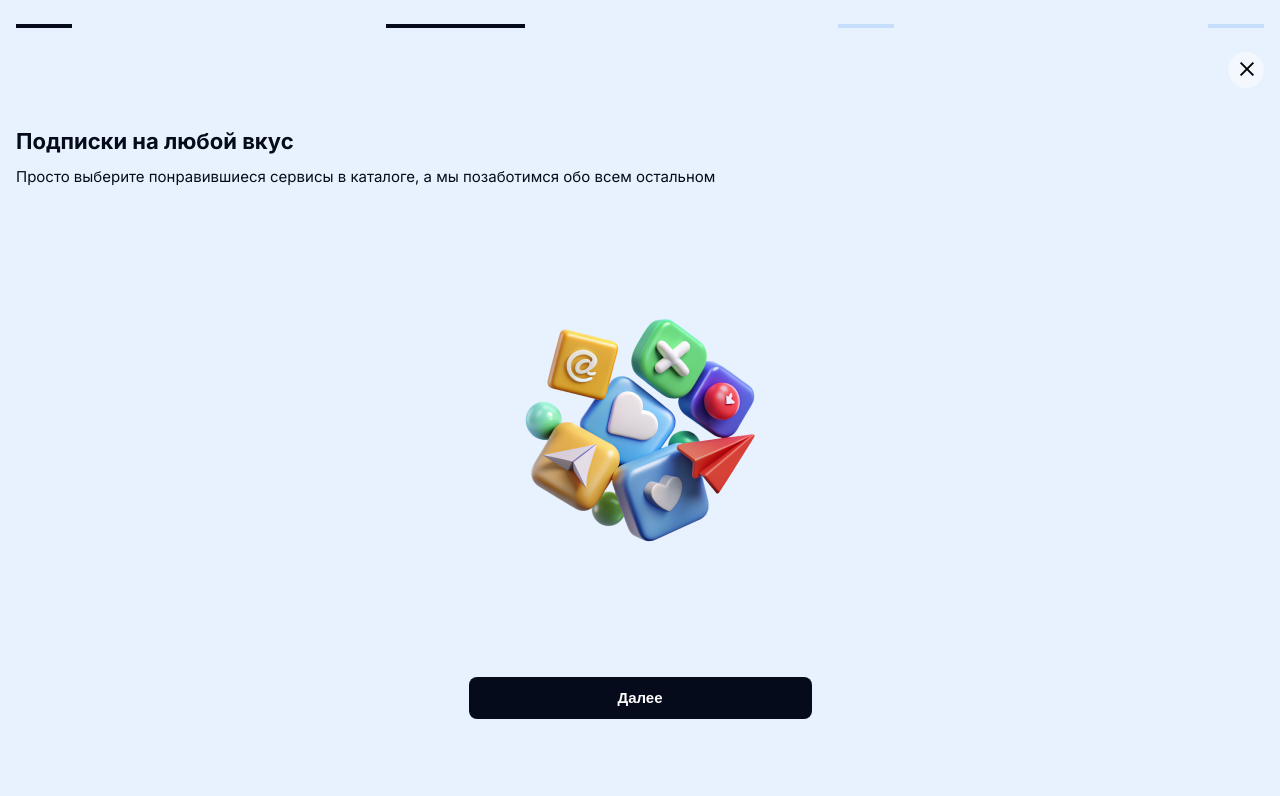
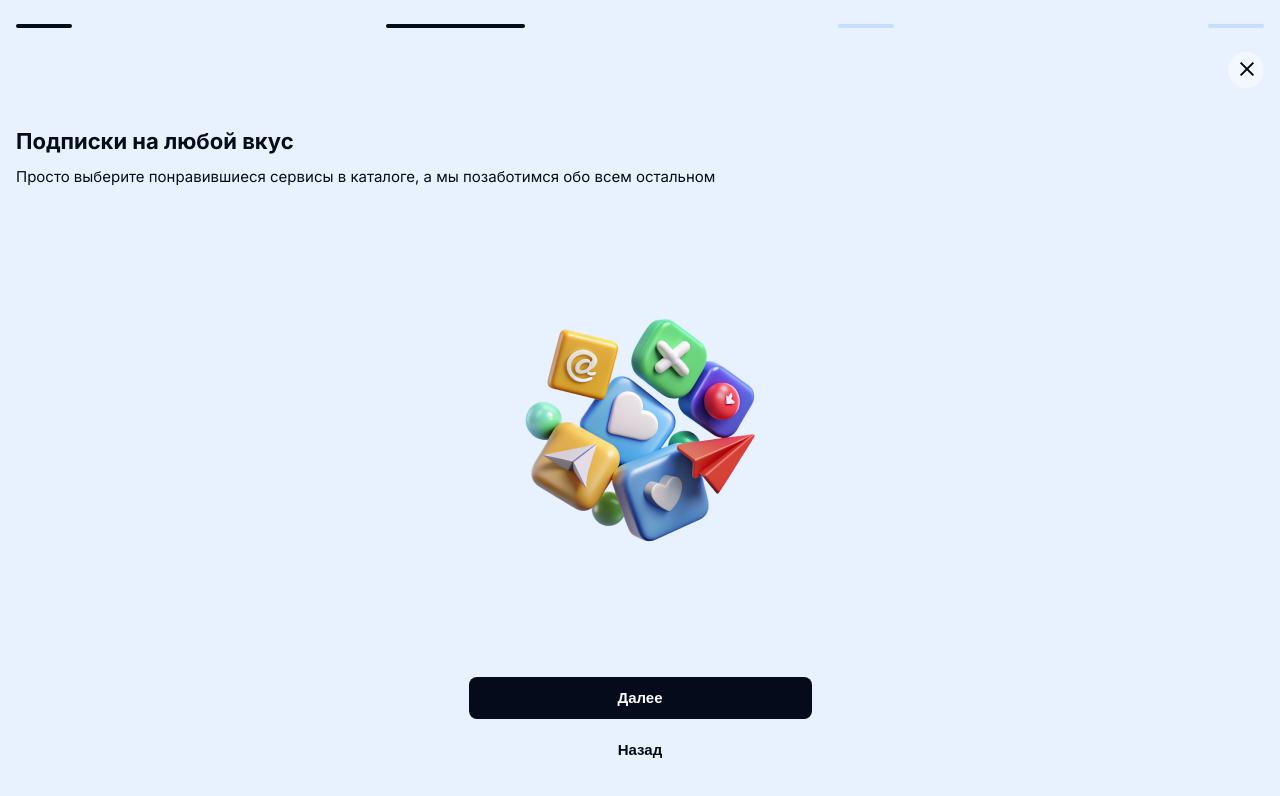
Before and after one commit to AntonKarpukhin/pay2u, a React (Vite) app: page /onboarding in a window 1280 px wide. Both pictures are taken after a click on the button 496 px from the left and 26 px from the top of the page. Shown: the top 796 px of the page. Built offline with nearby package versions, Linux system fonts and the light colour scheme.

Commit message:
fix4/onboarding page. add new button.

```diff
--- a/src/components/onboarding-button/onboarding-button.module.css
+++ b/src/components/onboarding-button/onboarding-button.module.css
@@ -10,5 +10,15 @@
 	line-height: 120%;
 	color: var(--white-color);
 	margin: 0 auto;
+
+}
+
+.OnboardingButtonPlus {
 	margin-top: 107px;
 }
+
+.OnboardingButtonMinus {
+	background-color: transparent;
+	color: var(--black-color);
+	margin-top: 10px;
+}
--- a/src/components/onboarding-button/onboarding-button.props.ts
+++ b/src/components/onboarding-button/onboarding-button.props.ts
@@ -3,4 +3,5 @@ export interface OnboardingButtonProps {
 	text: string;
 	onChangeSlide: (count: number) => void;
 	position: number;
+	type: 'plus' | ' minus';
 }
--- a/src/components/onboarding-button/onboarding-button.tsx
+++ b/src/components/onboarding-button/onboarding-button.tsx
@@ -1,10 +1,16 @@
 import { OnboardingButtonProps } from "./onboarding-button.props.ts";
 import styles from './onboarding-button.module.css';
+import cn from "classnames";
 
-const OnboardingButton = ({text, onChangeSlide, position}: OnboardingButtonProps) => {
-	return (
-		<button className={styles.OnboardingButton} type='button' onClick={() => onChangeSlide(position + 1)}>{text}</button>
-	)
+const OnboardingButton = ({text, onChangeSlide, position, type}: OnboardingButtonProps) => {
+
+	switch ( type ) {
+		case "plus":
+			return <button className={ cn(styles.OnboardingButton, styles.OnboardingButtonPlus) } type='button' onClick={ () => onChangeSlide( position + 1 ) }>{ text }</button>
+		case " minus":
+			return <button className={ cn(styles.OnboardingButton, styles.OnboardingButtonMinus) } type='button' onClick={ () => onChangeSlide( position - 1 ) }>{ text }</button>
+	}
+
 }
 
 export default OnboardingButton;
--- a/src/components/onboarding-sidebar/onboarding-sidebar.module.css
+++ b/src/components/onboarding-sidebar/onboarding-sidebar.module.css
@@ -7,6 +7,7 @@
 	width: 56px;
 	height: 4px;
 	background-color: var(--onboarding-light-color);
+	border-radius: 4px;
 	border: none;
 }
 
--- a/src/page/onboarding-page/onboarding-page.tsx
+++ b/src/page/onboarding-page/onboarding-page.tsx
@@ -29,7 +29,8 @@ const OnboardingPage = () => {
 			<OnboardingSidebar counter={select.data.length} position={select.position} onChangeSlide={onChangeSlide}/>
 			<OnboardingClose onCloseOnboarding={onCloseOnboarding}/>
 			<OnboardingItem img={select.data[select.position].img} subtitle={select.data[select.position].subtitle} title={select.data[select.position].title}/>
-			<OnboardingButton text={select.data[select.position].button} onChangeSlide={onChangeSlide} position={select.position}/>
+			<OnboardingButton text={select.data[select.position].button} onChangeSlide={onChangeSlide} position={select.position} type={'plus'}/>
+			{select.position > 0 ? <OnboardingButton text={'Назад'} onChangeSlide={onChangeSlide} position={select.position} type={' minus'}/> : null}
 		</OnboardingLayout>
 	)
 }
```
